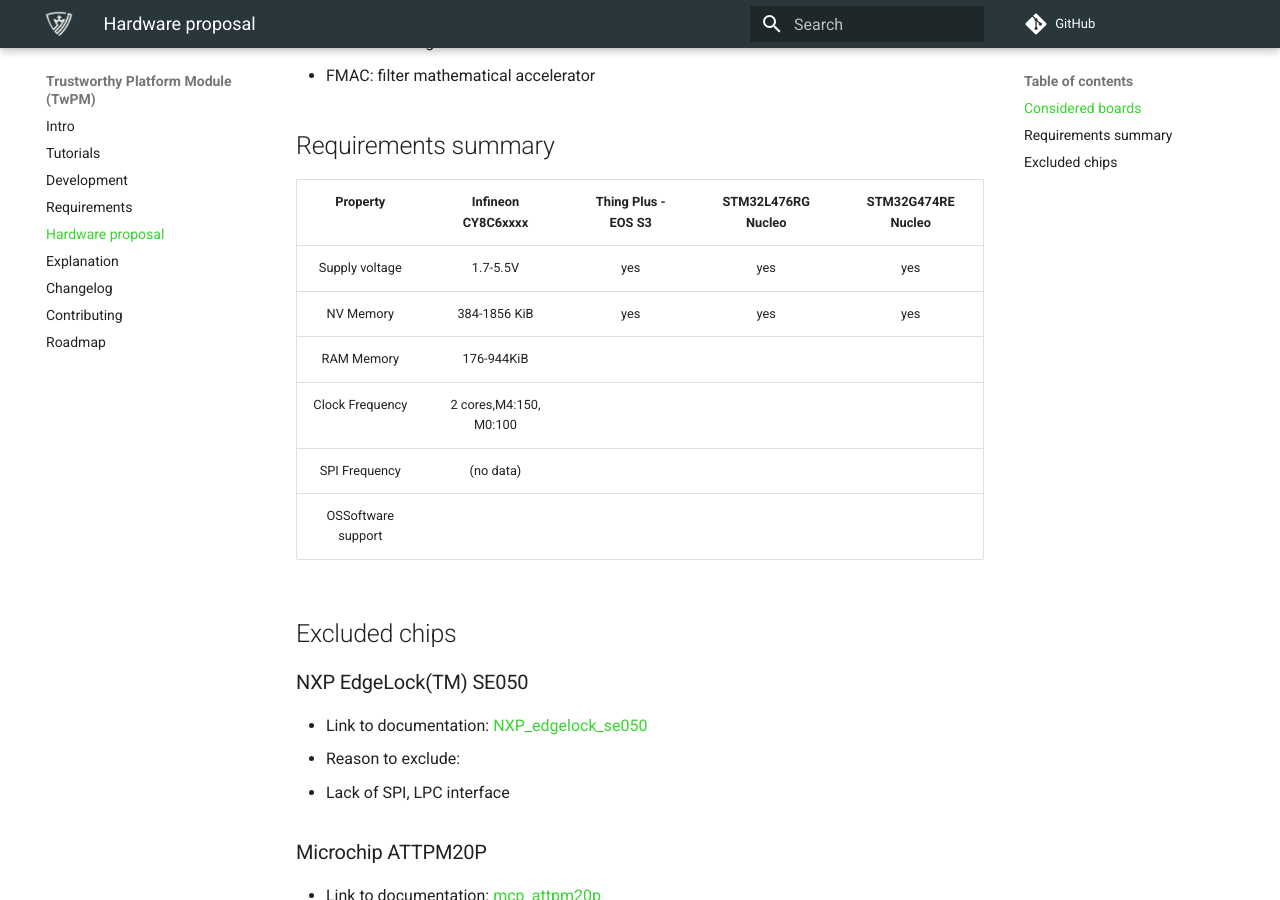
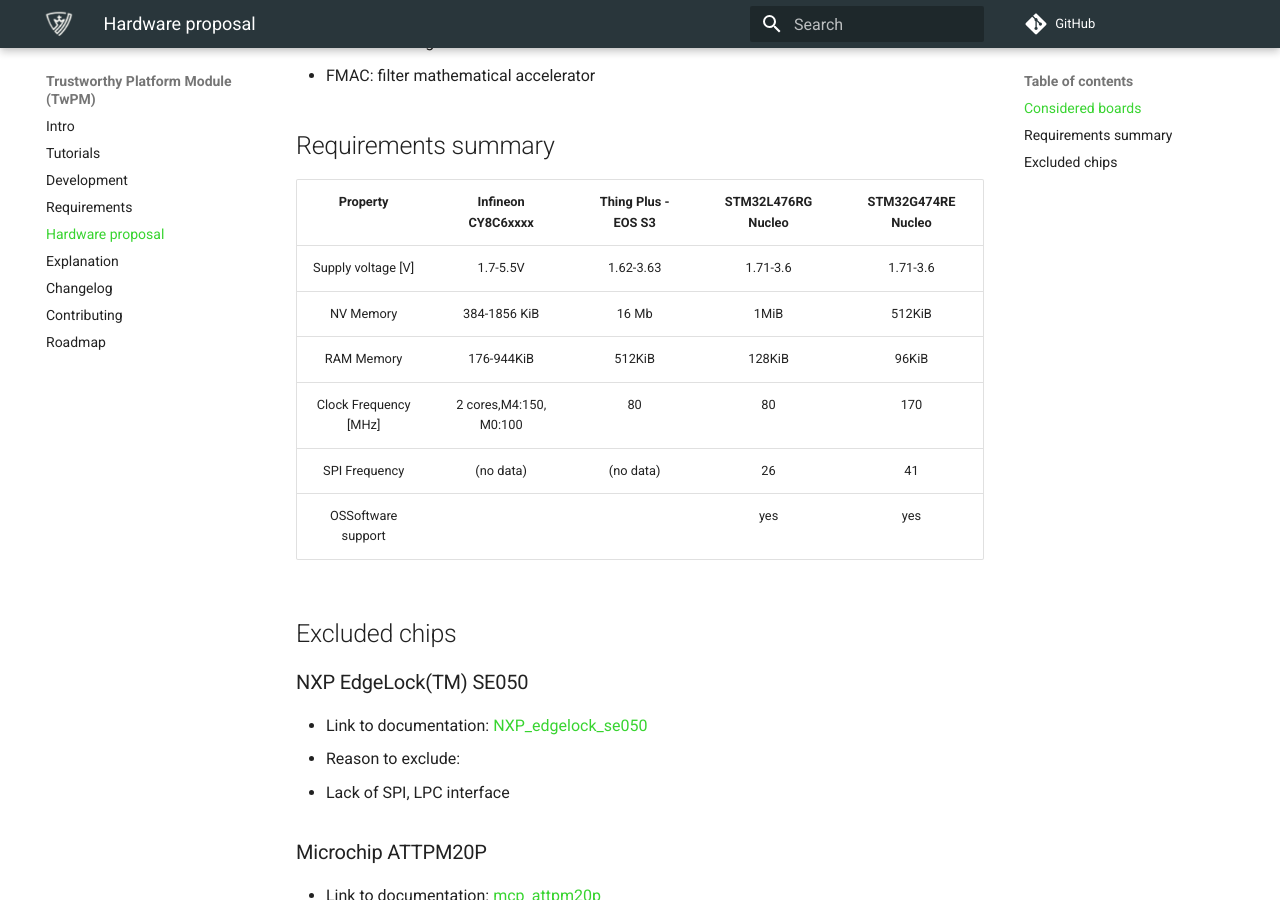
Before and after one commit to Dasharo/twpm-docs, an MkDocs documentation site: the page built from docs/requirements/hardware-proposal.md, in a window 1280 px wide and 900 px high, scrolled down 2230 px. Built offline with MkDocs 1.6.1 and Material for MkDocs 9.7.7, drawn with Linux system fonts in a browser that asks for light colours; comment, search, counter and statistics services are not loaded.

Commit message:
hardware-proposal.md: Fill the requirements table
Signed-off-by: Karol Zmyslowski <karol.zmyslowski@3mdeb.com>

```diff
--- a/docs/requirements/hardware-proposal.md
+++ b/docs/requirements/hardware-proposal.md
@@ -77,12 +77,12 @@
 
 |Property		|Infineon CY8C6xxxx	|Thing Plus - EOS S3	|STM32L476RG Nucleo	|STM32G474RE Nucleo	|
 |:---------------------:|:---------------------:|:---------------------:|:---------------------:|:---------------------:|
-|Supply voltage		|1.7-5.5V		|yes			|yes			|yes			|
-|NV Memory 		|384-1856 KiB		|yes			|yes			|yes			|
-|RAM Memory 		|176-944KiB		|			|			|			|
-|Clock Frequency 	|2 cores,M4:150, M0:100	|			|			|			|
-|SPI Frequency 		|(no data)		|			|			|			|
-|OSSoftware support	|			|			|			|			|
+|Supply voltage	[V]	|1.7-5.5V		|1.62-3.63		|1.71-3.6		|1.71-3.6		|
+|NV Memory 		|384-1856 KiB		|16 Mb			|1MiB			|512KiB			|
+|RAM Memory 		|176-944KiB		|512KiB			|128KiB			|96KiB			|
+|Clock Frequency [MHz]	|2 cores,M4:150, M0:100	|80			|80			|170			|
+|SPI Frequency 		|(no data)		|(no data)		|26			|41			|
+|OSSoftware support	|			|			|yes			|yes			|
 
 ## Excluded chips
 
```
